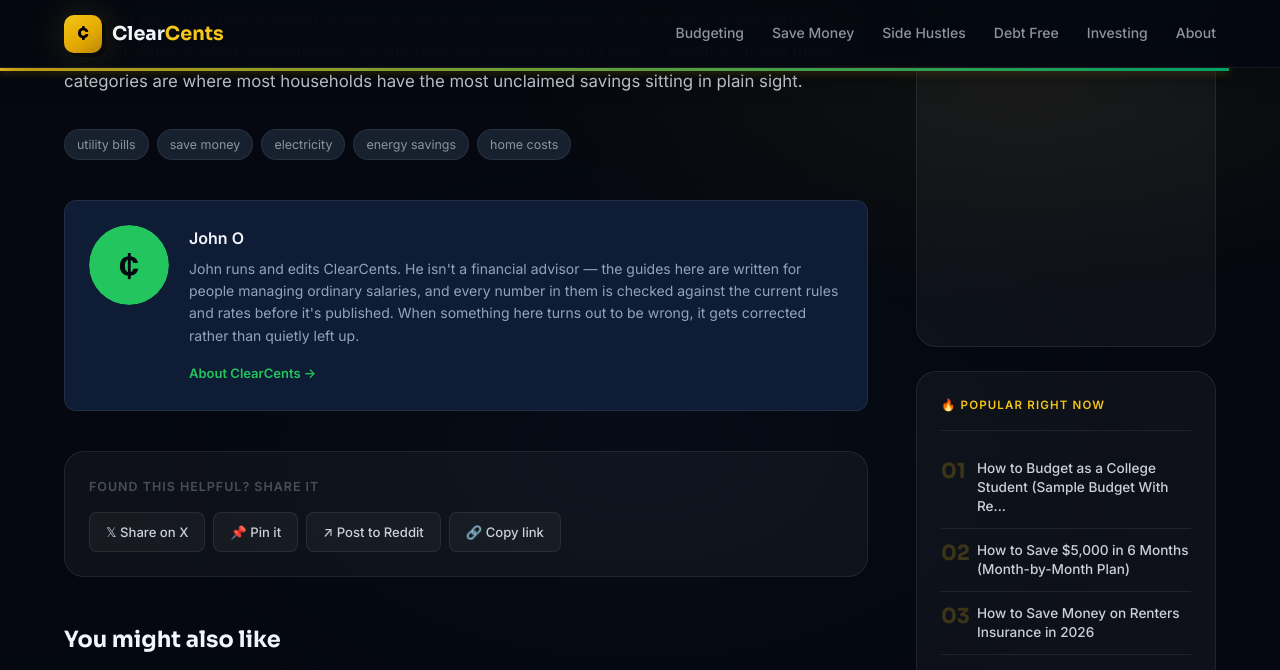
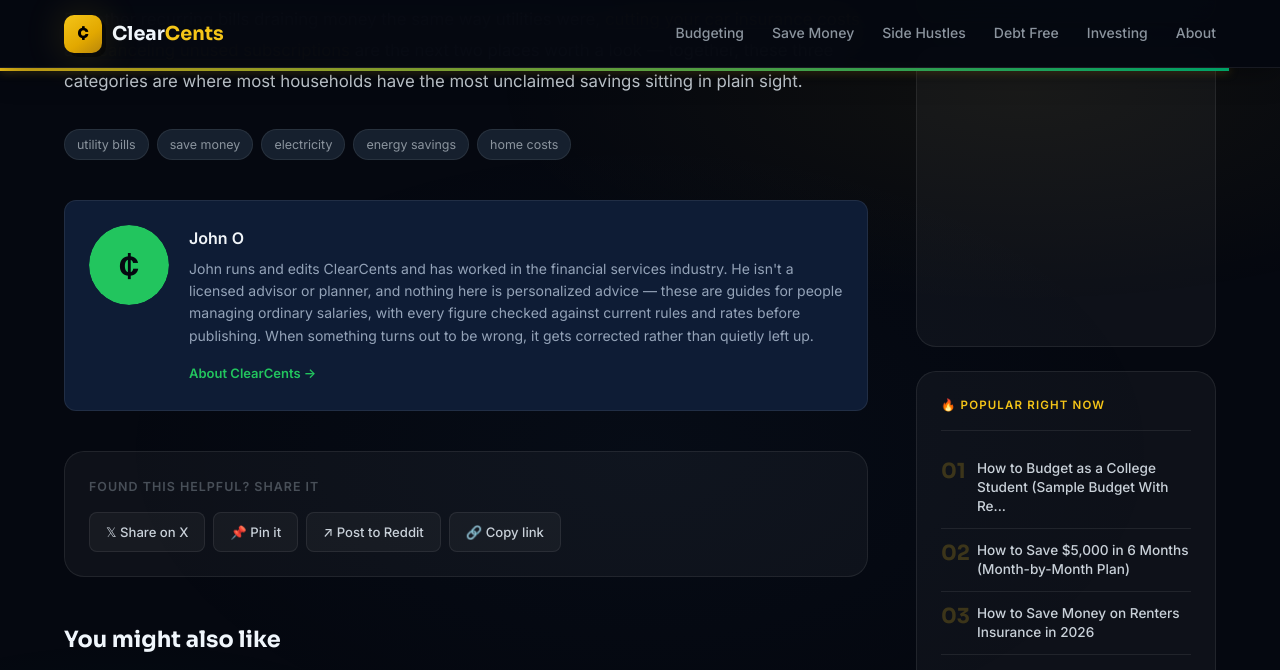
Before and after one commit to zaddywebbuilds/ClearCents-, a Jekyll site: the page built from _posts/2026-08-07-lower-utility-bills.md, in a window 1280 px wide and 900 px high, scrolled down 3400 px, cut to the strip 0-670 px from the top of the window. Built offline with Jekyll 4.4.1, drawn with Linux system fonts in a browser that asks for light colours.

Commit message:
Ship a working budget template and state the author's real experience
The free-budget-template page promised a spreadsheet but linked to
Google's API documentation sample sheet (spreadsheet id
1BxiMVs0XRA5nFMdKvBdBZjgmUUqptlbs74OgVE2upms), so the download
delivered an unrelated demo file or a permission error. A resource
page that doesn't deliver is squarely what AdSense means by low-value
content, and it's the first thing a reviewer would click.

- Replace the dead Google Sheets link with a real CSV mirroring the
  on-page template, with self-calculating section totals
- State John's financial services industry experience in the bio and
  about page, while keeping explicit that he isn't licensed and that
  nothing here is personalized advice

Co-Authored-By: Claude Opus 5 <noreply@anthropic.com>

```diff
--- a/_includes/author-bio.html
+++ b/_includes/author-bio.html
@@ -9,10 +9,11 @@
   <div class="author-bio-body">
     <p class="author-bio-name" itemprop="name">John O</p>
     <p class="author-bio-desc" itemprop="description">
-      John runs and edits ClearCents. He isn't a financial advisor — the guides here are written
-      for people managing ordinary salaries, and every number in them is checked against the
-      current rules and rates before it's published. When something here turns out to be wrong,
-      it gets corrected rather than quietly left up.
+      John runs and edits ClearCents and has worked in the financial services industry. He isn't
+      a licensed advisor or planner, and nothing here is personalized advice — these are guides
+      for people managing ordinary salaries, with every figure checked against current rules and
+      rates before publishing. When something turns out to be wrong, it gets corrected rather
+      than quietly left up.
     </p>
     <a href="/about/" class="author-bio-link" itemprop="url">About ClearCents →</a>
   </div>
```
Also changed, not shown: about.md (+1 -1 lines), assets/clearcents-monthly-budget-template.csv (added, +49 -0 lines), free-budget-template.md (+3 -2 lines).
